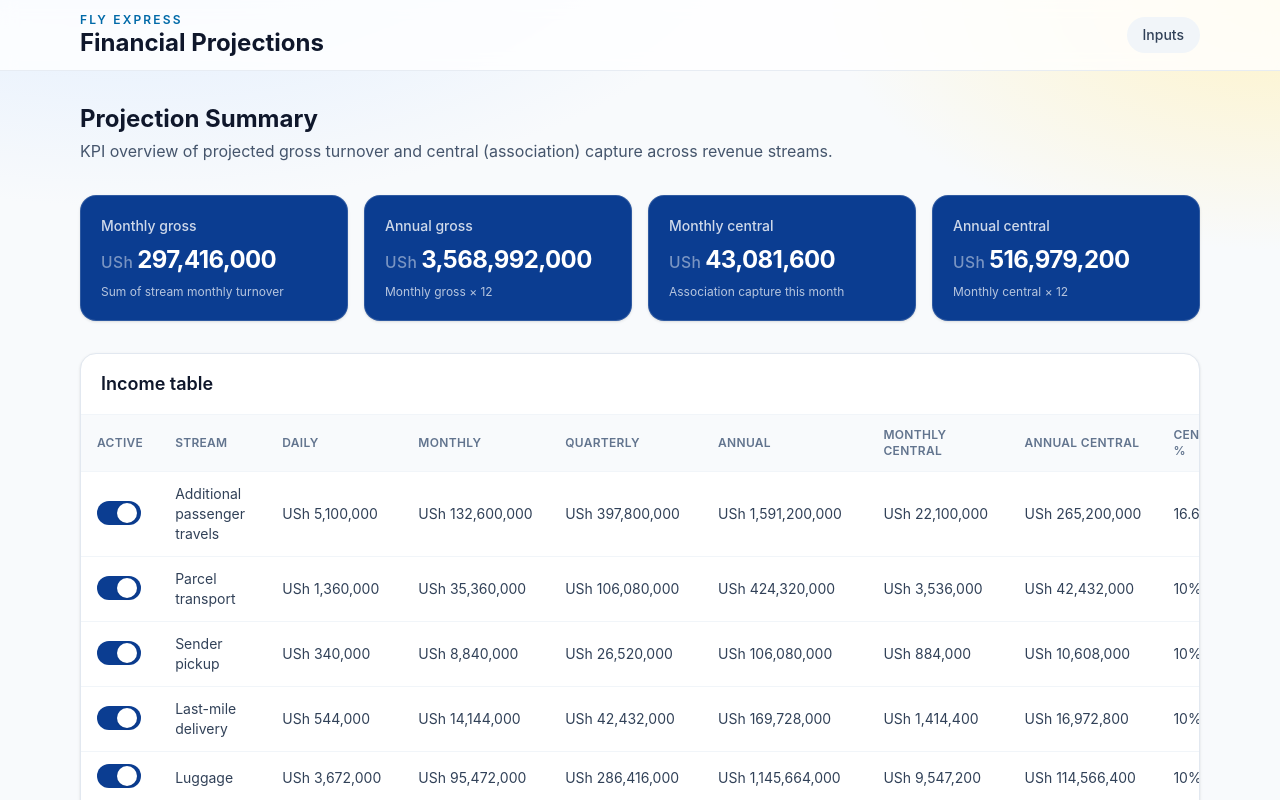
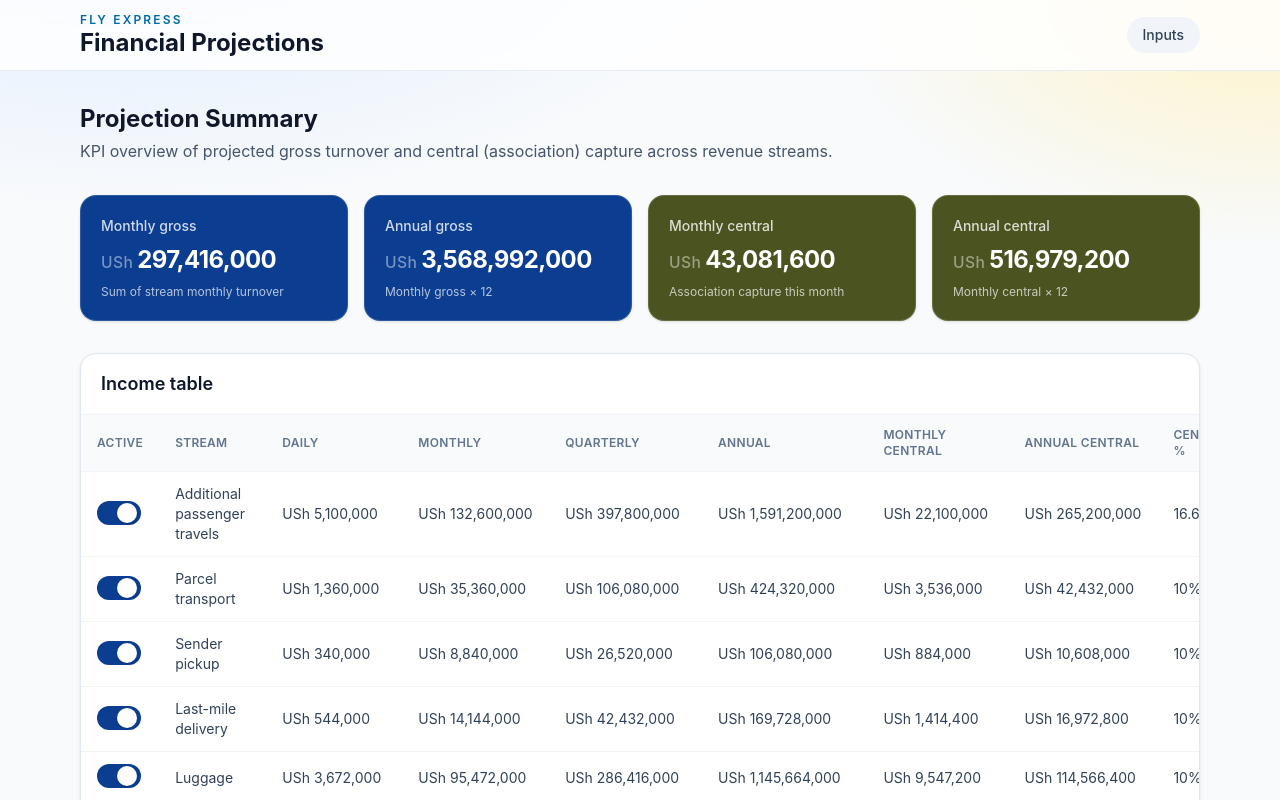
Before and after one commit to xristo7/flyexpressprojections, a React (Vite) app: page / in a window 1280 px wide. Shown: the top 800 px of the page. Built offline with nearby package versions, Linux system fonts and the light colour scheme.

Commit message:
Style Monthly/Annual central KPI cards with army green background

```diff
--- a/src/components/KpiCards.tsx
+++ b/src/components/KpiCards.tsx
@@ -41,21 +41,25 @@ export function KpiCards({ compact = false, className = '' }: KpiCardsProps) {
       label: 'Monthly gross',
       amount: totals.monthly_gross,
       hint: 'Sum of stream monthly turnover',
+      tone: 'navy' as const,
     },
     {
       label: 'Annual gross',
       amount: totals.annual_gross,
       hint: 'Monthly gross × 12',
+      tone: 'navy' as const,
     },
     {
       label: 'Monthly central',
       amount: totals.monthly_central,
       hint: 'Association capture this month',
+      tone: 'army' as const,
     },
     {
       label: 'Annual central',
       amount: totals.annual_central,
       hint: 'Monthly central × 12',
+      tone: 'army' as const,
     },
   ]
 
@@ -75,7 +79,8 @@ export function KpiCards({ compact = false, className = '' }: KpiCardsProps) {
         <article
           key={kpi.label}
           className={[
-            'rounded-2xl border border-white/15 bg-[#0b3d91] text-white shadow-sm',
+            'rounded-2xl border border-white/15 text-white shadow-sm',
+            kpi.tone === 'army' ? 'bg-[#4B5320]' : 'bg-[#0b3d91]',
             compact ? 'p-3 md:p-4' : 'p-4 md:p-5',
           ].join(' ')}
         >
```
